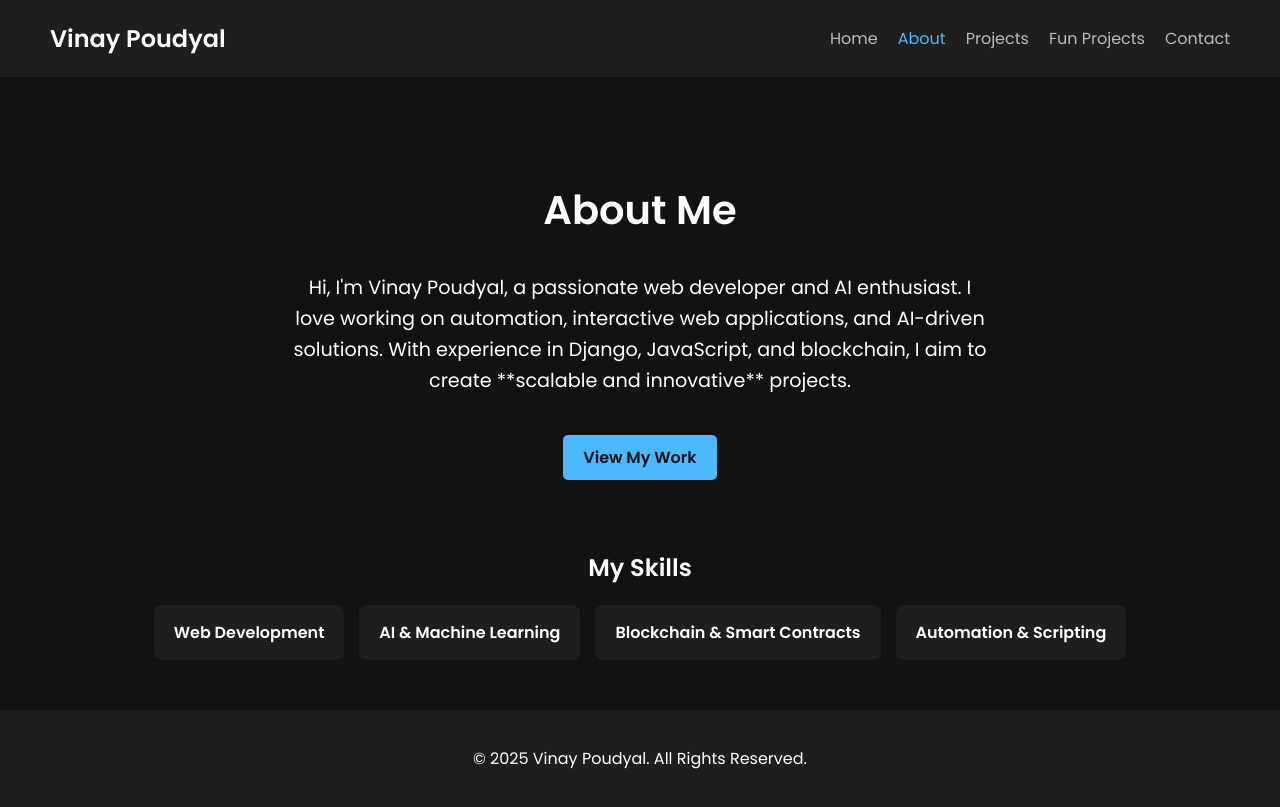
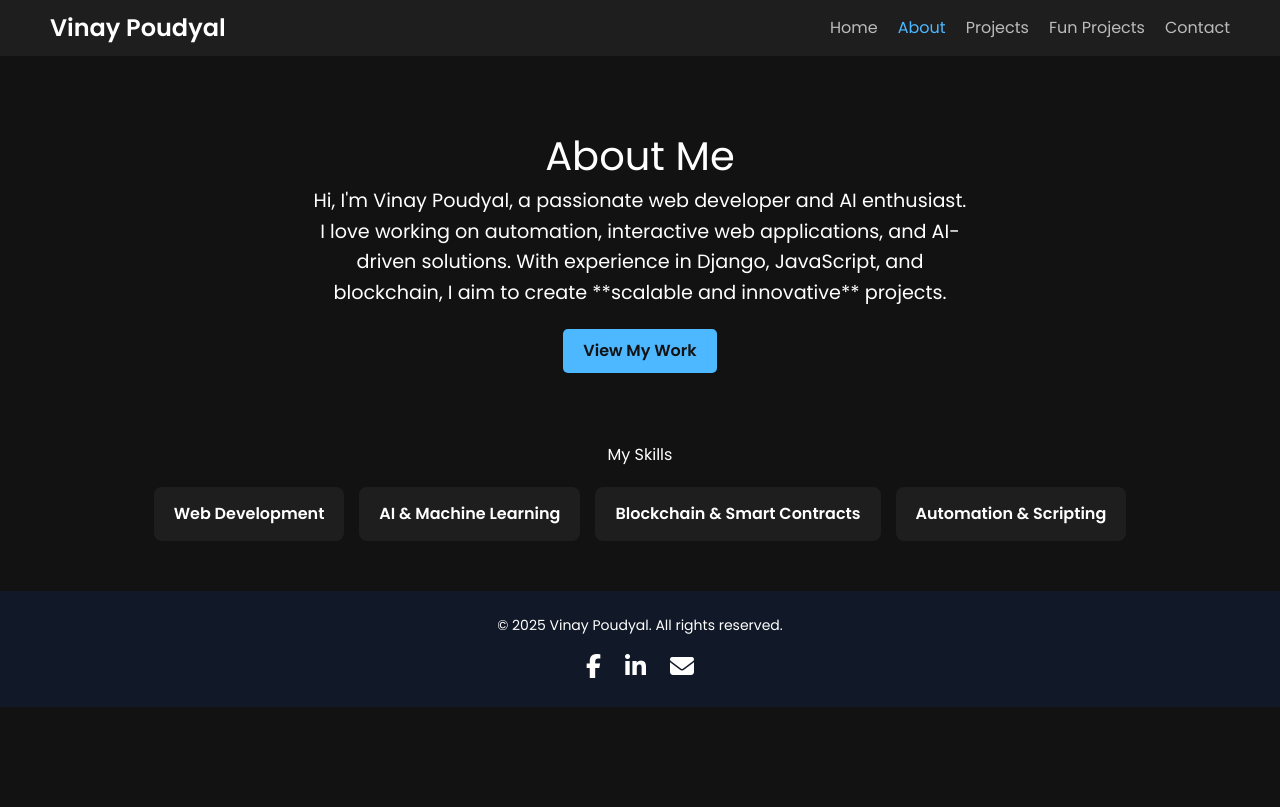
Before and after one commit to dinsaneguy/TheeVP, a plain HTML site: page about.html in a window 1280 px wide. Drawn offline with nearby package versions, Linux system fonts and the light colour scheme.

Commit message:
Update about.html

```diff
--- a/about.html
+++ b/about.html
@@ -58,9 +58,29 @@
     </section>
 
     <!-- Footer -->
-    <footer>
-        <p>&copy; 2025 Vinay Poudyal. All Rights Reserved.</p>
-    </footer>
+    <!-- Include Tailwind CSS -->
+<script src="https://cdn.tailwindcss.com"></script>
+
+<footer class="bg-gray-900 text-white text-center py-6">
+    <p class="text-sm">&copy; 2025 Vinay Poudyal. All rights reserved.</p>
+
+    <!-- Social Media Icons -->
+    <div class="flex justify-center space-x-6 mt-4">
+        <a href="https://www.facebook.com/insane.guy.71" target="_blank" class="text-white text-2xl hover:text-blue-500">
+            <i class="fa fa-facebook"></i>
+        </a>
+        <a href="https://www.linkedin.com/in/dmaniac5age/" target="_blank" class="text-white text-2xl hover:text-blue-400">
+            <i class="fa fa-linkedin"></i>
+        </a>
+        <a href="mailto:vinaypoudyal1@gmail.com" class="text-white text-2xl hover:text-red-500">
+            <i class="fa fa-envelope"></i>
+        </a>
+    </div>
+</footer>
+
+<!-- Font Awesome Icons for Social Media -->
+<script src="https://cdnjs.cloudflare.com/ajax/libs/font-awesome/4.7.0/js/fontawesome.min.js"></script>
+
 
 </body>
 </html>
```
